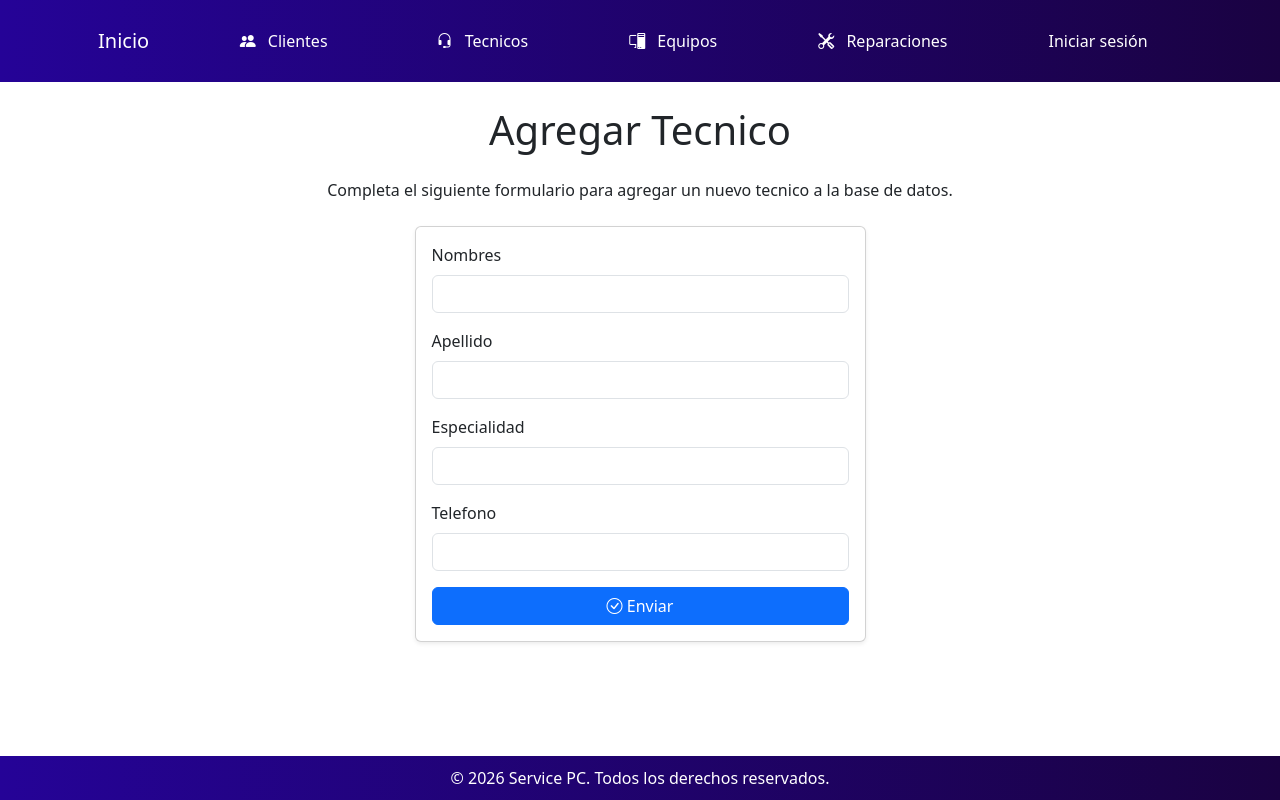
After one commit to Maurobocco2/PythonProyecto1, a Django app: page /agregar_tecnico in a window 1280 px wide. The commit adds this page. Run offline with Django 5.2, Linux system fonts and the light colour scheme; some libraries are stand-ins or nearby versions.

Commit message:
agregado la vista agregar tecnico, ruta, modelo etc.

```diff
--- a/Proyecto1/myapp/forms.py
+++ b/Proyecto1/myapp/forms.py
@@ -1,5 +1,5 @@
 from django import forms
-from .models import Cliente
+from .models import Cliente, Tecnico
 
 
 class ClientesFormulario(forms.Form):
@@ -12,3 +12,15 @@ class ClientesFilter(forms.ModelForm):
     class Meta:
         model = Cliente
         fields = ['nombre', 'apellido', 'telefono', 'email']
+
+
+class TecnicosFormulario(forms.Form):
+        nombre = forms.CharField(max_length=100)
+        apellido = forms.CharField(max_length=100)
+        telefono = forms.CharField(max_length=20)
+        especialidad = forms.CharField(max_length=100)
+
+class TecnicosFilter(forms.ModelForm):
+     class Meta:
+          model = Tecnico
+          fields = ['nombre', 'apellido', 'telefono', 'especialidad']
--- a/Proyecto1/myapp/urls.py
+++ b/Proyecto1/myapp/urls.py
@@ -30,5 +30,5 @@ urlpatterns = [
     path('agregar_cliente/', views.agregar_cliente, name='agregar_cliente'),
     path('cliente/editar/<int:id>/', views.editar_cliente, name='editar_cliente'),
     path('cliente/eliminar/<int:id>/', views.eliminar_cliente, name='eliminar_cliente'),
-
+    path('agregar_tecnico', views.agregar_tecnico, name='agregar_tecnico')
 ]
--- a/Proyecto1/myapp/views.py
+++ b/Proyecto1/myapp/views.py
@@ -1,6 +1,6 @@
 from django.shortcuts import render, redirect
 from .models import Cliente, Tecnico, Equipo, Reparacion
-from .forms import ClientesFormulario, ClientesFilter
+from .forms import ClientesFormulario, ClientesFilter, TecnicosFormulario
 from django.db import models
 from django.shortcuts import get_object_or_404
 
@@ -77,3 +77,20 @@ def eliminar_cliente(request, id):
         cliente.delete()
         return redirect('myapp:clientes')
     return render(request, 'myapp/clientes.html', {'cliente': cliente})
+
+
+def agregar_tecnico(request):
+    if request.method == 'POST':
+        form = TecnicosFormulario(request.POST)
+        if form.is_valid():
+            nombre = form.cleaned_data['nombre']
+            apellido = form.cleaned_data['apellido']
+            especialidad = form.cleaned_data['especialidad']
+            telefono = form.cleaned_data['telefono']
+
+            tecnico = Tecnico(nombre = nombre, apellido = apellido, especialidad = especialidad, telefono = telefono)
+            tecnico.save()
+            return redirect('myapp:tecnicos')
+    else:
+        form = TecnicosFormulario()
+        return render(request, 'myapp/agregar_tecnico.html', {'form': form})
--- /dev/null
+++ b/Proyecto1/templates/myapp/agregar_tecnico.html
@@ -0,0 +1,49 @@
+{% extends 'base.html' %}
+{% load widget_tweaks %}
+{% block title %}Agregar Tecnico{% endblock %}
+{% block content %}
+
+<div class="container mt-4">
+    <h1 class="text-center mb-4 animate__animated animate__swing">Agregar Tecnico</h1>
+    <p class="text-center mb-4">Completa el siguiente formulario para agregar un nuevo tecnico a la base de datos.</p>
+    <div class="row justify-content-center">
+        <div class="col-md-6 col-lg-5">
+            <div class="card shadow-sm">
+                <div class="card-body">
+                    <form action="{% url 'myapp:agregar_tecnico' %}" method="post" novalidate>
+                        {% csrf_token %}
+                        <!-- Renderizar campos manualmente para aplicar Bootstrap -->
+                        <div class="mb-3">
+<label for="id_nombre" class="form-label">Nombres</label>
+                            {{ form.nombre|add_class:"form-control" }}
+                        </div>
+
+
+                        <div class="mb-3">
+                            <label for="id_apellido" class="form-label">Apellido</label>
+                            {{ form.apellido|add_class:"form-control" }}
+                        </div>
+
+                         <div class="mb-3">
+                            <label for="id_especialidad" class="form-label">Especialidad</label>
+                            {{ form.especialidad|add_class:"form-control" }}
+                        </div>
+
+
+                        <div class="mb-3">
+                            <label for="id_telefono" class="form-label">Telefono</label>
+                            {{ form.telefono|add_class:"form-control" }}
+                        </div>
+
+                        <div class="d-grid">
+                            <button type="submit" class="btn btn-primary">
+                                <i class="bi bi-check-circle"></i> Enviar
+                            </button>
+                        </div>
+                    </form>
+                </div>
+         </div>
+        </div>
+    </div>
+</div>
+{% endblock  %}
--- a/Proyecto1/templates/myapp/tecnicos.html
+++ b/Proyecto1/templates/myapp/tecnicos.html
@@ -14,6 +14,8 @@
             agregar nuevos tecnicos, editar detalles existentes y eliminar
             tecnicos que ya no sean necesarios.
         </p>
+         <div class="text-end mb-4"> <a class="btn btn-secondary" href="{% url 'myapp:agregar_tecnico' %}">Agregar Tecnico</a> </div>
+
         <div class="row">
             {% for tecnico in tecnicos %}
             <div class="col-md-4 col-sm-6 mb-4">
```
